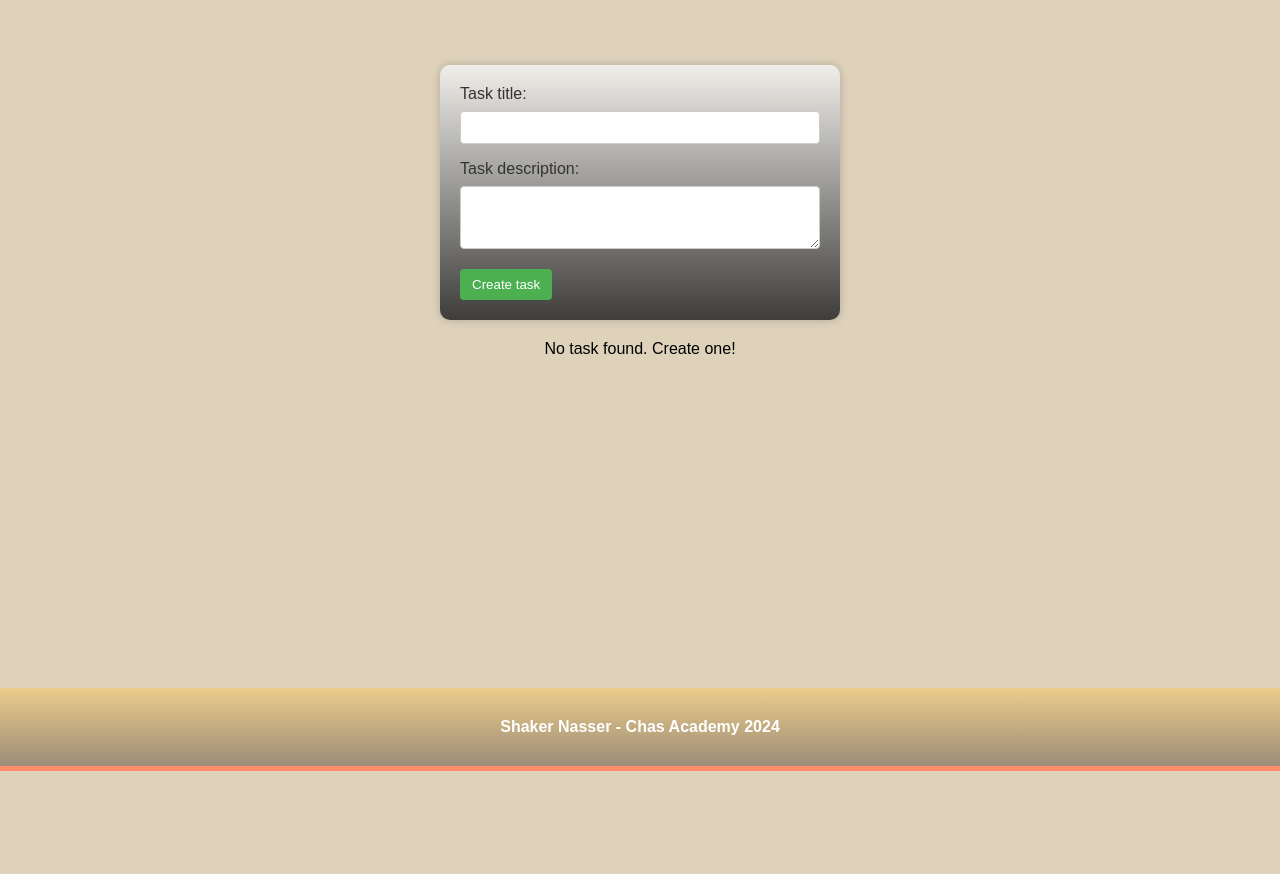
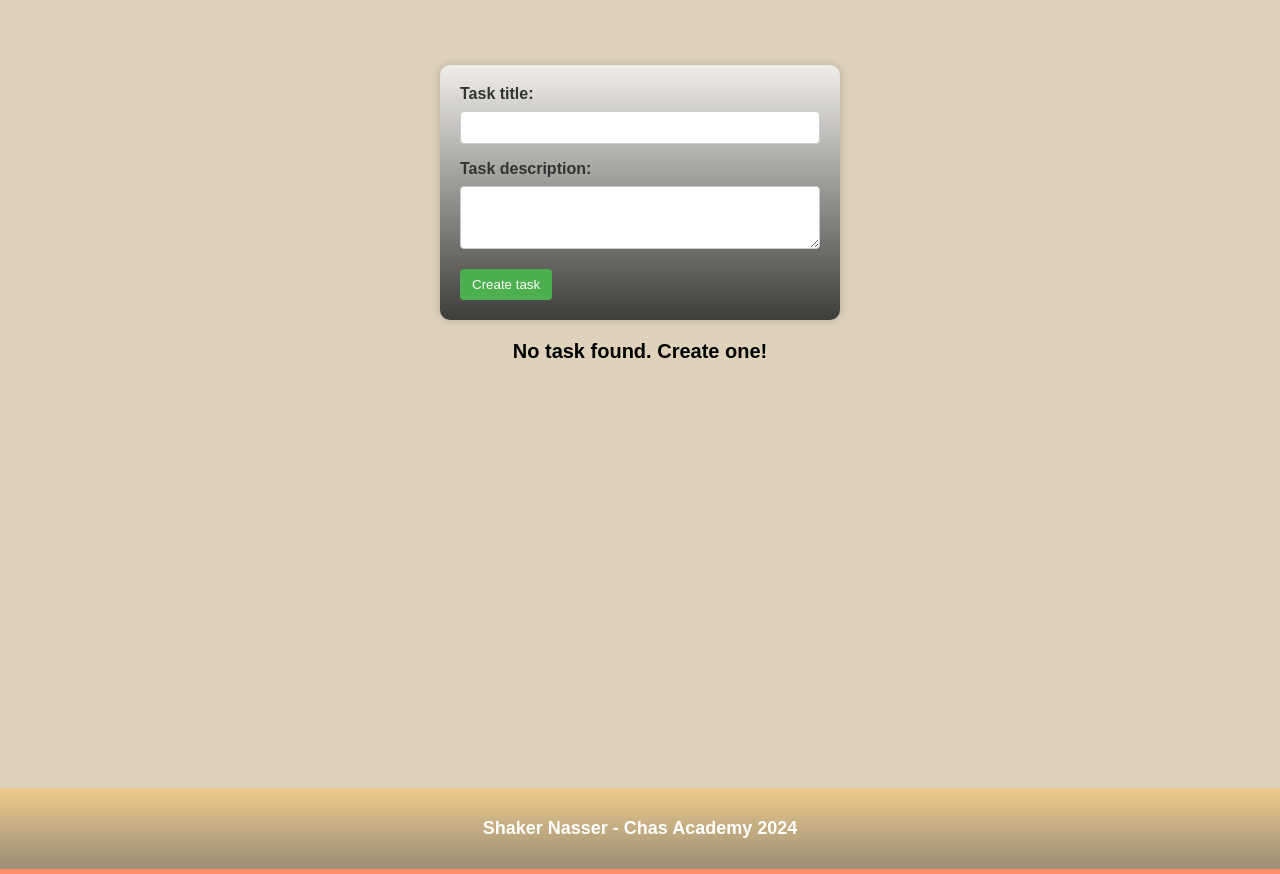
Before and after one commit to ShakerNasser/Todo-app, a PHP site: page / in a window 1280 px wide. Shown: the part 82-956 px from the top of the page. Before the commit the page ends 853 px from the top, so only its background shows below. Run offline with PHP 8.4, Linux system fonts and the light colour scheme; data that the repository does not hold is empty.

Commit message:
comments and fixing issues.

```diff
--- a/css/styles.css
+++ b/css/styles.css
@@ -1,4 +1,3 @@
-@charset "UTF-8";
 * {
   margin: 0;
   padding: 0;
@@ -33,11 +32,11 @@ body {
   padding: 20px;
   border-bottom: 5px solid #ff8d69;
   color: #fff;
-  margin-top: 230px;
+  margin-top: 325px;
 }
 
 .footer h6 {
-  font-size: 1em;
+  font-size: 18px;
   margin: 10px 0;
 }
 
@@ -49,6 +48,7 @@ body {
   border-radius: 10px;
   box-shadow: 0 0 10px rgba(0, 0, 0, 0.2);
   margin-top: 65px;
+  font-weight: bold;
 }
 
 label {
@@ -159,9 +159,11 @@ button.delete:hover {
 
 .no-tasks {
   text-align: center;
+  font-size: 20px;
+  font-weight: 550;
 }
 
 .action-buttons-container {
   display: flex;
-  gap: 10px; /* Justera detta värde för önskat mellanrum mellan knapparna */
+  gap: 10px;
 }/*# sourceMappingURL=styles.css.map */
--- a/css/styles.scss
+++ b/css/styles.scss
@@ -34,11 +34,11 @@ body {
     padding: 20px;
     border-bottom: 5px solid #ff8d69;
     color: #fff;
-    margin-top: 230px;
+    margin-top: 325px;
 }
 
 .footer h6 {
-    font-size:1.0em;
+    font-size:18px;
     margin: 10px 0;
 }
 
@@ -50,6 +50,7 @@ body {
     border-radius: 10px;
     box-shadow: 0 0 10px rgba(0, 0, 0, 0.2);
     margin-top: 65px;
+    font-weight: bold;
 }
 
 label {
@@ -160,9 +161,11 @@ button.delete:hover {
 
 .no-tasks {
     text-align: center;
+    font-size: 20px;
+    font-weight: 550;
 }
 
 .action-buttons-container {
     display: flex;
-    gap: 10px; /* Justera detta värde för önskat mellanrum mellan knapparna */
+    gap: 10px;
 }
--- a/index.php
+++ b/index.php
@@ -67,7 +67,7 @@
         if ($_SERVER["REQUEST_METHOD"] == "POST" && isset($_POST['action']) && $_POST['action'] == 'update' && isset($_POST['taskId'])) {
             $taskId = $_POST['taskId'];
 
-            // Hämta uppgiftsdata från databasen baserat på id
+            // Fetch task data from database based on id
             $selectQuery = "SELECT * FROM tasks WHERE id = :taskId";
             $stmt = $conn->prepare($selectQuery);
             $stmt->bindParam(':taskId', $taskId, PDO::PARAM_INT);
@@ -96,7 +96,9 @@
     </main>
 
     <footer class="footer">
+        <div>
         <h6> Shaker Nasser - Chas Academy 2024 </h6>
+        </div>
     </footer>
 
 </body>
--- a/mark_complete.php
+++ b/mark_complete.php
@@ -1,9 +1,9 @@
 <?php
 include 'setup.php';
 
-if ($_SERVER["REQUEST_METHOD"] == "POST" && isset($_POST['taskId']) && isset($_POST['isCompleted'])) {
+if ($_SERVER["REQUEST_METHOD"] == "POST" && isset($_POST['taskId'])) {
     $taskId = $_POST['taskId'];
-    $isCompleted = $_POST['isCompleted'];
+    $isCompleted = isset($_POST['isCompleted']) ? $_POST['isCompleted'] : 0;
 
     // Uppdatera is_completed i databasen
     $updateQuery = "UPDATE tasks SET is_completed = :isCompleted WHERE id = :taskId";
@@ -14,5 +14,7 @@ if ($_SERVER["REQUEST_METHOD"] == "POST" && isset($_POST['taskId']) && isset($_P
 
     // Omdirigera tillbaka till index.php efter uppdatering
     header("Location: index.php");
+    exit(); // Lägg till detta för att avsluta scriptet efter omdirigering
 }
+
 ?>
--- a/update.php
+++ b/update.php
@@ -17,5 +17,6 @@ if ($_SERVER["REQUEST_METHOD"] == "POST" && isset($_POST['taskId']) && isset($_P
 
     // Omdirigera tillbaka till index.php efter uppdatering
     header("Location: index.php");
+    exit();
 }
 ?>
```
Also changed, not shown: README.md, 1 other file.
